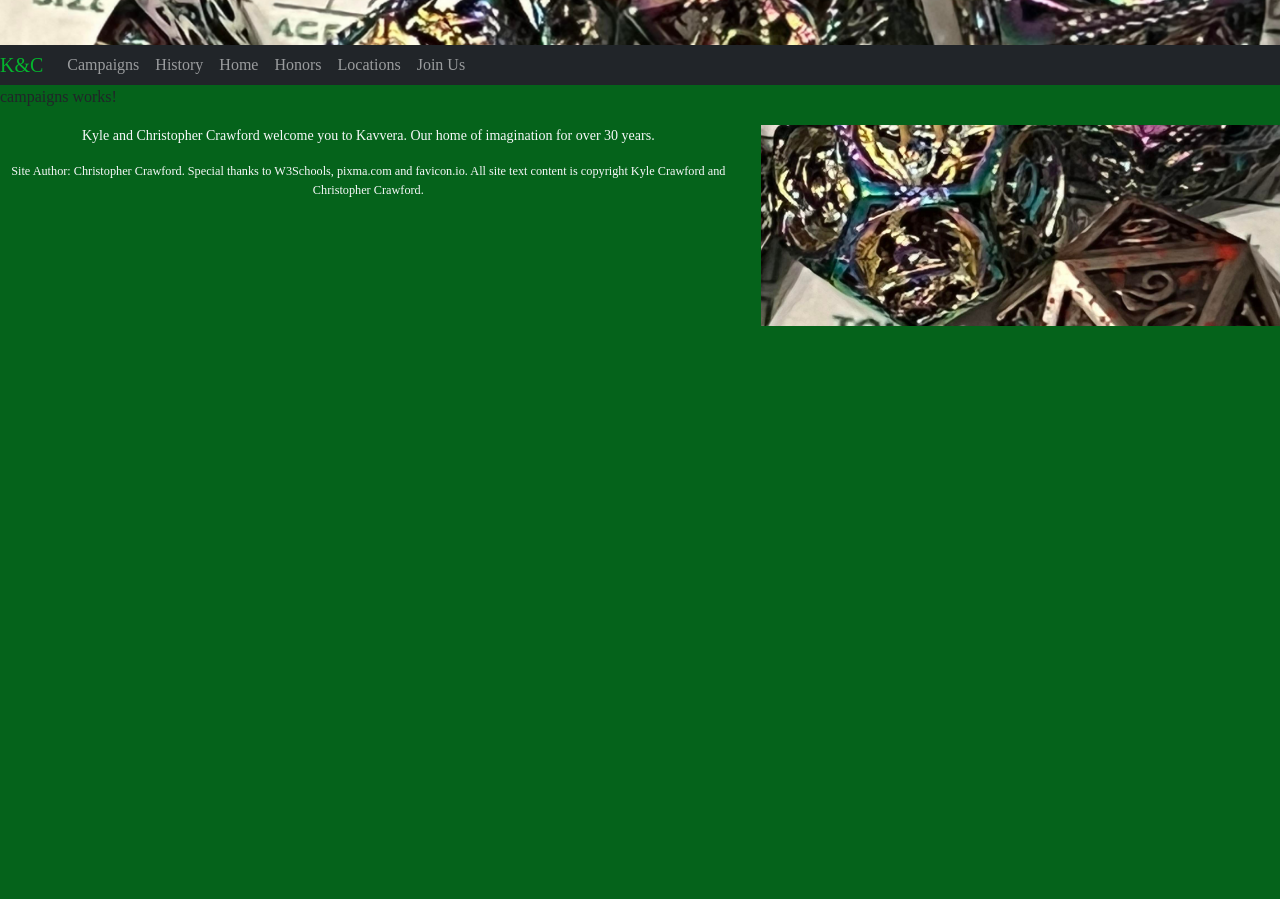
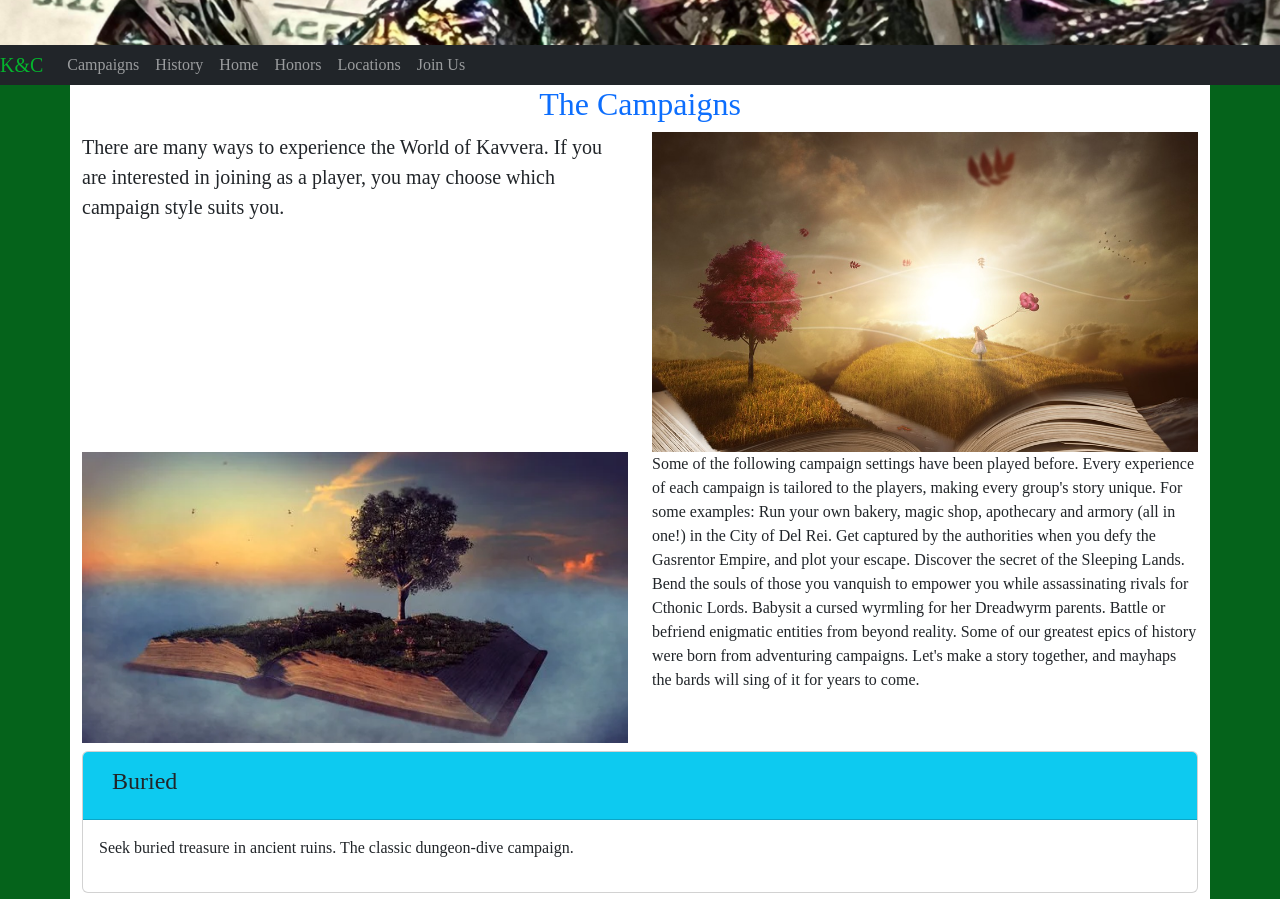
Before and after one commit to MysticalSkeptic/kavvera-site, an Angular app: page /campaigns in a window 1280 px wide. Shown: the part 140-1039 px from the top of the page. Before the commit the page ends 800 px from the top, so only its background shows below. Built offline with nearby package versions, Linux system fonts and the light colour scheme.

Commit message:
added campaigns page
Now I need to figure out how to change lots of details...

```diff
--- a/src/app/campaigns/campaigns.component.html
+++ b/src/app/campaigns/campaigns.component.html
@@ -1 +1,90 @@
-<p>campaigns works!</p>
+<div class="container bg-white">
+    <h2 class="text-primary text-center">The Campaigns</h2>
+    <div class="row mb-2">
+        <p class="lead col-sm-6">There are many ways to experience the World of Kavvera. If you are interested in joining as a player, you may choose which campaign style suits you.</p>
+        <div class="col-sm-6 d-print-none">
+            <img class="img-fluid" src="/assets/images/bookWind.png" alt="Flying a kite on a book" title="Courtesy of pixma.com">
+        </div>
+        <div class="col-sm-6 d-print-none">
+            <img class="img-fluid" src="/assets/images/worldOnBook.png" alt="">
+        </div>
+        <p class="col-sm-6 d-print-none">Some of the following campaign settings have been played before. Every experience of each campaign is tailored to the players, making every group's story unique. For some examples: Run your own bakery, magic shop, apothecary and armory (all in one!) in the City of Del Rei. Get captured by the authorities when you defy the Gasrentor Empire, and plot your escape. Discover the secret of the Sleeping Lands. Bend the souls of those you vanquish to empower you while assassinating rivals for Cthonic Lords. Babysit a cursed wyrmling for her Dreadwyrm parents. Battle or befriend enigmatic entities from beyond reality. Some of our greatest epics of history were born from adventuring campaigns. Let's make a story together, and mayhaps the bards will sing of it for years to come.</p>
+    </div>
+
+    <div id="fold">
+        <div class="card mb-2 d-print-none">
+            <div class="card-header bg-info">
+                <a class="btn" data-bs-toggle="collapse" href="#first"><h4>Buried</h4></a>
+            </div>
+            <div class="collapse show" id="first" data-bs-parent="fold">
+                <p class="card-body">Seek buried treasure in ancient ruins. The classic dungeon-dive campaign.</p>
+            </div>
+        </div>
+
+        <div class="card mb-2 d-print-none">
+            <div class="card-header bg-info">
+                <a class="btn" data-bs-toggle="collapse" href="#second"><h4>City of Del-Rei</h4></a>
+            </div>
+            <div class="collapse show" id="second" data-bs-parent="fold">
+                <p class="card-body">Navigate an ancient city after a cataclysmic planar shift. Beings of all types try to live in balance a thousand years after the event changed the landscape and people forever.</p>
+            </div>
+        </div>
+    </div>
+
+    <div class="card mb-2">
+        <div class="card-header bg-info">
+            <a class="btn" data-bs-toggle="collapse" href="#third"><h4>Dragon Empires</h4></a>
+        </div>
+        <div class="collapse show" id="third" data-bs-parent="fold">
+            <p class="card-body">The ancient times of the world when Dragons meddled in the affairs of mortals. Society is dominated by these often capricious beings and their complicated gambits for wealth, power, influence... and more wealth.</p>
+        </div>
+    </div>
+
+    <div class="card mb-2">
+        <div class="card-header bg-info">
+            <a class="btn" data-bs-toggle="collapse" href="#fourth"><h4>Gasrentor Empire</h4></a>
+        </div>
+        <div class="collapse show" id="fourth" data-bs-parent="fold">
+            <p class="card-body">Hundred of years ago the Elemental Gods sent their avatars to champion their faithful in a war to end a harsh economic caste system. The Stone God's avatar Gashrentu triumphed. Hanvya, the avatar of the Water God, drowned her faithful along the western coast to save them from the horros Gashrentu inflicted upon the vanquished. She was imprisoned by infuriated gods, and Gashrentu built his empire. Now the castes are rooted in faith, with the Bone God's worshipers at the bottom and the Stone God's followers holding dominion.</p>
+            <p class="card-footer mb-0 bg-warning fw-bold">This campaign features horror and abuse themes.</p>
+        </div>
+    </div>
+
+    <div class="card mb-2">
+        <div class="card-header bg-info">
+            <a class="btn" data-bs-toggle="collapse" href="#fifth"><h4>Neverbright</h4></a>
+        </div>
+        <div class="collapse show" id="fifth" data-bs-parent="fold">
+            <p class="card-body">The world of caverns is dominated by dwarves and dark elves, while terrible creatures lurk in the depths. Light is a burden here, as it attracts the attention of dangerous, curious creatures. The traps and virtues of society can snare some, while others seek the buried remnants of the long-dead civilisations of the surface.</p>
+        </div>
+    </div>
+
+    <div class="card mb-2">
+        <div class="card-header bg-info">
+            <a class="btn" data-bs-toggle="collapse" href="#sixth"><h4>Sleeping Lands</h4></a>
+        </div>
+        <div class="collapse show" id="sixth" data-bs-parent="fold">
+            <p class="card-body">A generation ago there was a terrible darkness, and to speak of it is taboo. One morning, a new merchant arrives in the village and wakes everyone with his sales announcements. He tells you every village he has visited has been asleep. Will you answer his request for guards as he continues his journey, or will you set out to investigate his claims for yourself?</p>
+            <p class="card-footer mb-0 bg-warning fw-bold">This campaign has a strong horror theme.</p>
+        </div>
+    </div>
+
+    <div class="card mb-2">
+        <div class="card-header bg-info">
+            <a class="btn" data-bs-toggle="collapse" href="#seventh"><h4>Wandering World</h4></a>
+        </div>
+        <div class="collapse show" id="seventh" data-bs-parent="fold">
+            <p class="card-body">You grew up in an idyllic empire, ruled by a benevolent wizard who perfomrs weekly miracles around his domain. Everyone is provided whatever resources they need, and the emperor decreed universal education, including arts and apprenticeships as each citizen desires. You always had a mentor looking out for you, smoothing over any mistakes and easing your burdens. But something in you has called out for more. Against your mentor's advice, you seek adventure - and end up struggling for survival in a world teeming with evil. Dire fiends scheme; villains harvest, barter and consume souls; horrific mockeries of people and creatures roam the wilderness. The nights are deadly frost and the sun changes with every dawn. Can you find your way home?</p>
+            <p class="card-footer mb-0 bg-danger fw-bold">This campaign is for mature adults only. The themes are extreme survival, the worst of humanity, and bizarre magical horrors. Evil is shocking.</p>
+        </div>
+    </div>
+
+    <div class="card mb-2">
+        <div class="card-header bg-info">
+            <a class="btn" data-bs-toggle="collapse" href="#eigth"><h4>Wars of Arthanaac</h4></a>
+        </div>
+        <div class="collapse show" id="eigth" data-bs-parent="fold">
+            <p class="card-body">Zorath the Eternal claims the vast territory Arthanaac as a province of his Empire of Annihils. Zorath's motive for the claim is enforced with at least a hundred legions at any time. Though they chafe under the empire's iron grip, their spirits have never been broken. Arthanaacians are adventurous and innovative. Adventurers don't bother with politics so long as nobody stops their exploration. There is a thriving community of mentorship and benevolence among them. In fact, most believe the seemingly limitless secret treasures, ancient ruins, and dark mysteries are what attracted the Eternal One's attention. Will you explore the unknown, or join the rebels? Maybe both?</p>
+        </div>
+    </div>
+</div>
```
